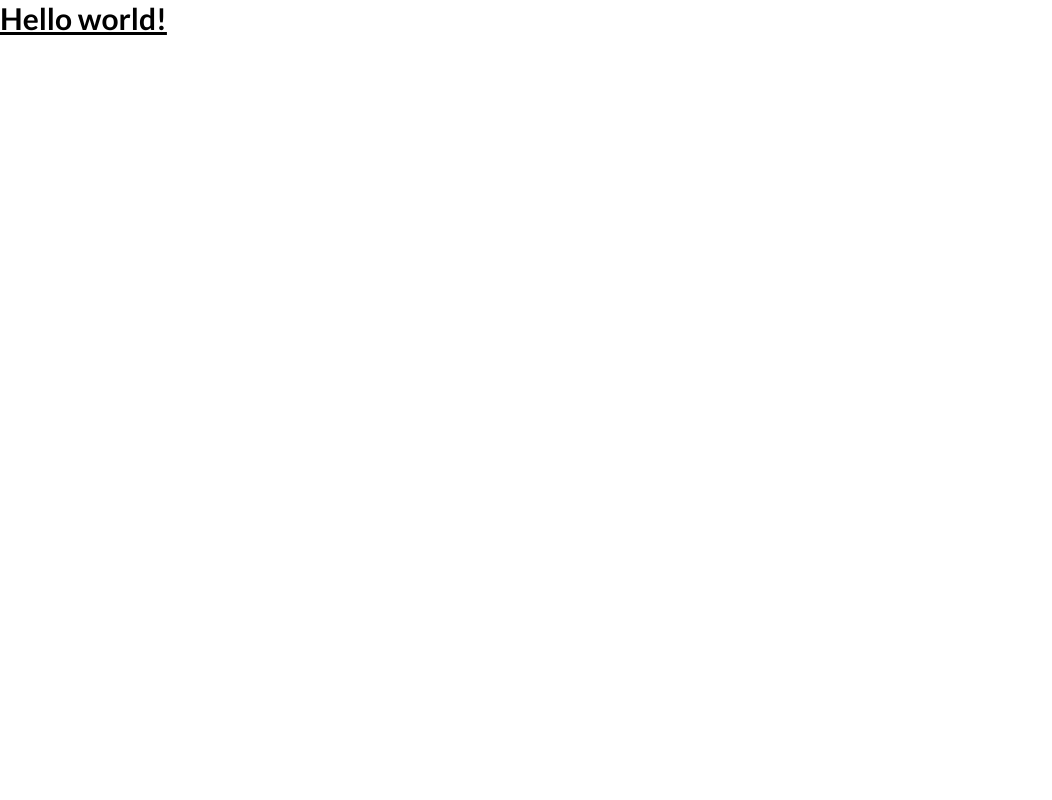
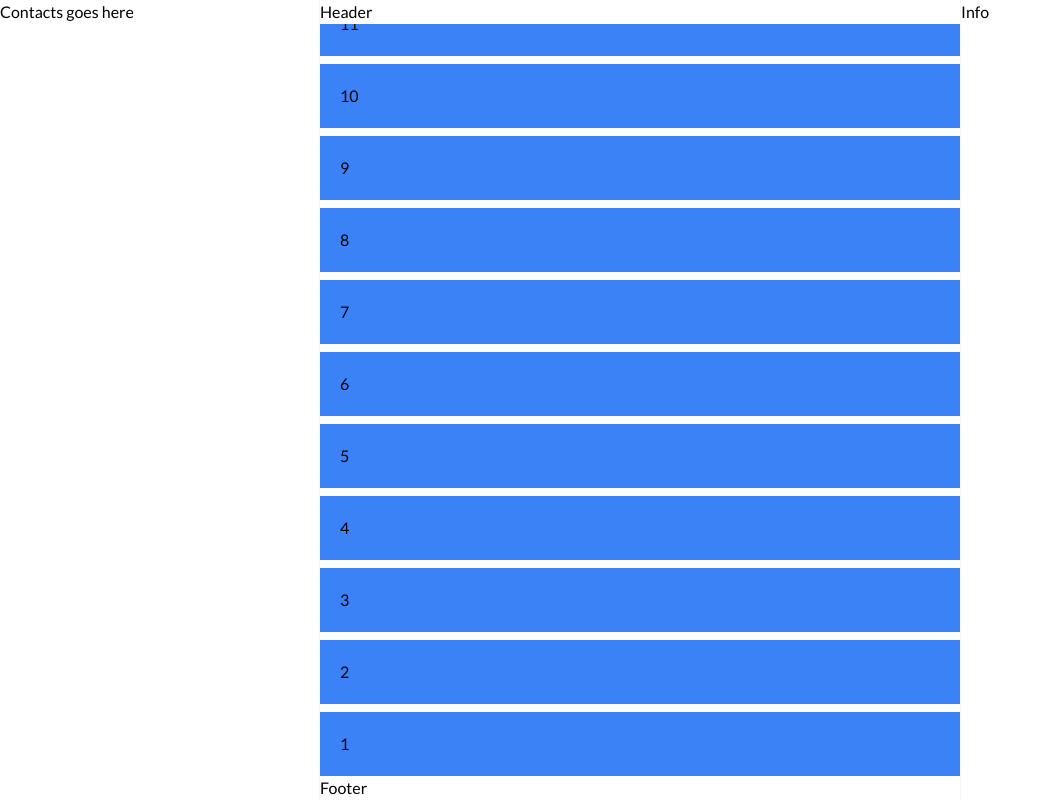
Before and after one commit to mehranarji/react-chat-client, a React (Create React App) app: page / in a window 1280 px wide. Shown: the whole page, without its empty margins (0-1052 px from the left). Built offline with nearby package versions, Linux system fonts and the light colour scheme.

Commit message:
Create layout

```diff
--- a/src/App.tsx
+++ b/src/App.tsx
@@ -1,5 +1,9 @@
+import ChatView from "./views/ChatView";
+
 function App() {
-  return <h1 className="text-3xl font-bold underline">Hello world!</h1>;
+  return (
+    <ChatView />
+  );
 }
 
 export default App;
--- a/src/index.tsx
+++ b/src/index.tsx
@@ -9,7 +9,9 @@ const root = ReactDOM.createRoot(
 );
 root.render(
   <React.StrictMode>
-    <App />
+    <div className="w-screen h-screen">
+      <App />
+    </div>
   </React.StrictMode>
 );
 
--- /dev/null
+++ b/src/views/ChatView.tsx
@@ -0,0 +1,27 @@
+import { FC } from "react";
+
+interface ChatViewProps {}
+
+const ChatView: FC<ChatViewProps> = (props) => {
+  return (
+    <div className="grid grid-cols-4 h-full">
+      <aside className="col-span-1 border-r border-r-neutral-100">
+        Contacts goes here
+      </aside>
+      <main className="col-span-2 flex flex-col overflow-hidden">
+        <div>Header</div>
+        <div className="flex-1 overflow-auto flex flex-col-reverse flex-nowrap">
+          {Array(35)
+            .fill(null)
+            .map((_, i) => (
+              <p className="bg-blue-500 p-5 mt-2">{i + 1}</p>
+            ))}
+        </div>
+        <div>Footer</div>
+      </main>
+      <aside className="col-span-1 border-l border-l-neutral-100">Info</aside>
+    </div>
+  );
+};
+
+export default ChatView;
```
Also changed, not shown: 2 other files (tests, documents, lock files or other folders).
